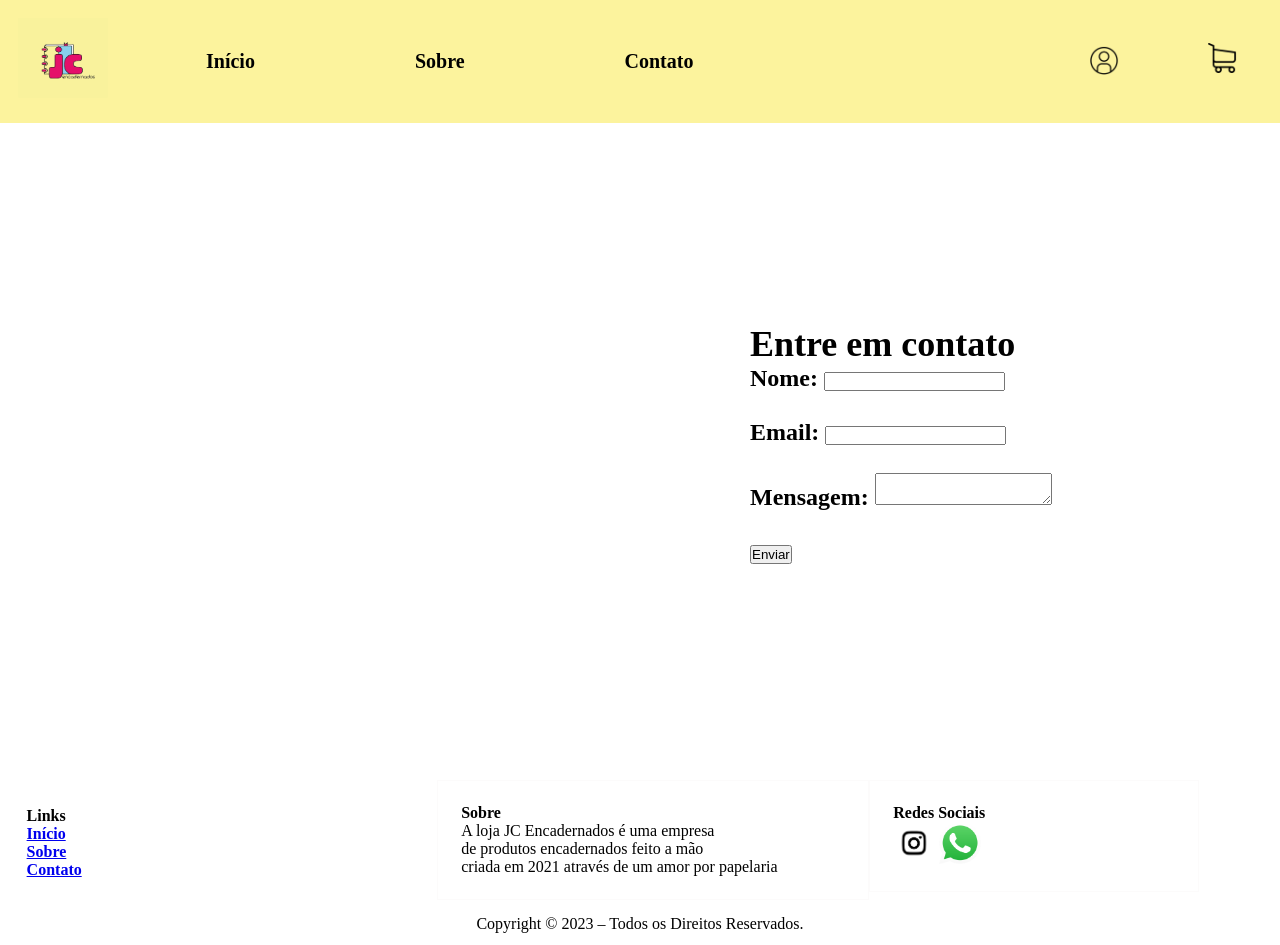
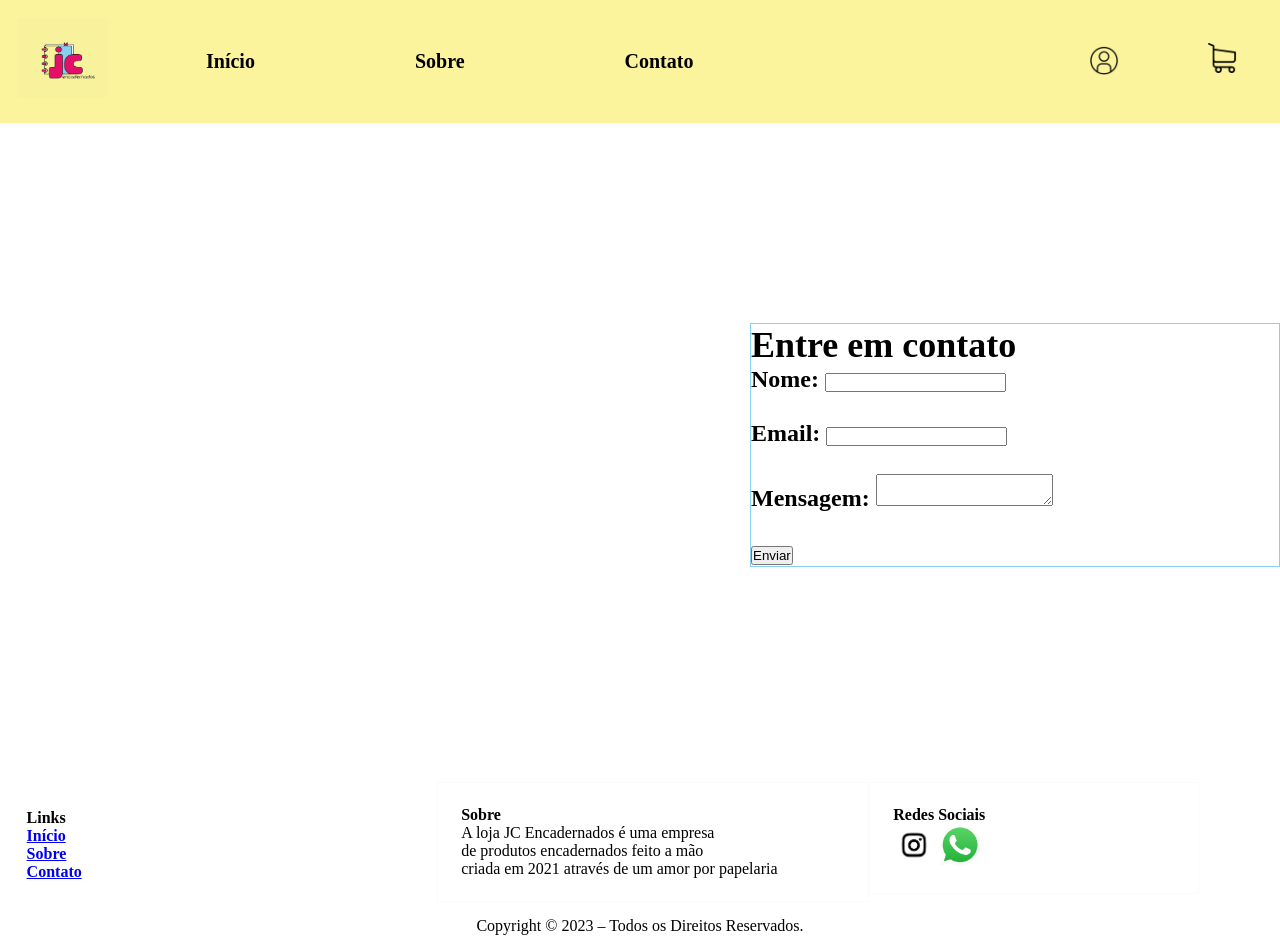
Before and after one commit to jmarques029/ProjetoWeb, a plain HTML site: page ProjetoWeb/contato.html in a window 1280 px wide. Drawn offline with Linux system fonts and the light colour scheme; files that its build step writes are made by us from their sources.

```diff
--- a/ProjetoWeb/css/style.css
+++ b/ProjetoWeb/css/style.css
@@ -221,4 +221,5 @@ body
     margin-bottom: 215px;
     margin-top: 200px;
     font-size: x-large;
+    border: 1px solid #88d0ed;
   }
```
Also changed, not shown: 1 other file.
